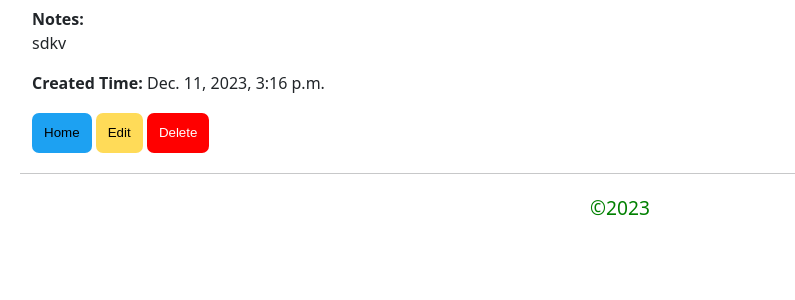
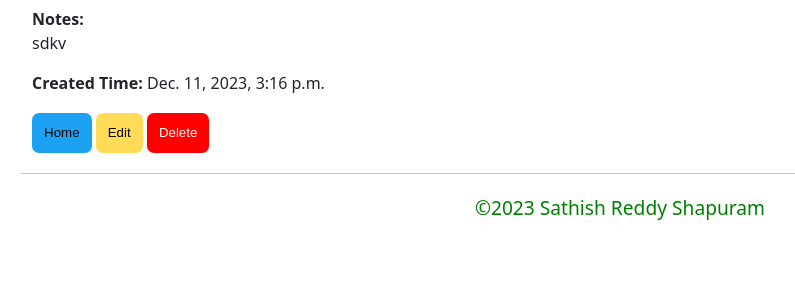
Before and after one commit to Sathish766/Sathish_shapuram, a Django app: page /tasks/1/ in a window 1280 px wide. Shown: the part 175-475 px from the top of the page, without its empty margins (20-815 px from the left). Run offline with Django 5.2, Linux system fonts and the light colour scheme; data comes from the database, SQL or seed files in the repository; both versions use the stored data as it was after the commit; some libraries are stand-ins or nearby versions.

Commit message:
Signature_added

```diff
--- a/sathish_shapuram/templates/base.html
+++ b/sathish_shapuram/templates/base.html
@@ -14,7 +14,8 @@
   <!-- This link includes bootstrap icons CDN to all pages. -->
   <link rel="stylesheet"
     href="https://cdn.jsdelivr.net/npm/[email protected]/font/bootstrap-icons.css">
-  <title>shoaeb_shaik</title>
+  <title>sathish_shapuram
+  </title>
 </head>
 
 <body>
@@ -22,7 +23,7 @@
     {% block content %}{% endblock content %}
   </div>
   <div class="footer">
-    <p class="signature">&copy;2023</p>
+    <p class="signature">&copy;2023 Sathish Reddy Shapuram</p>
   </div>
 </body>
 
```
Also changed, not shown: sathish_shapuram/db.sqlite3, sathish_shapuram/tasks/migrations/0001_initial.py (added).
